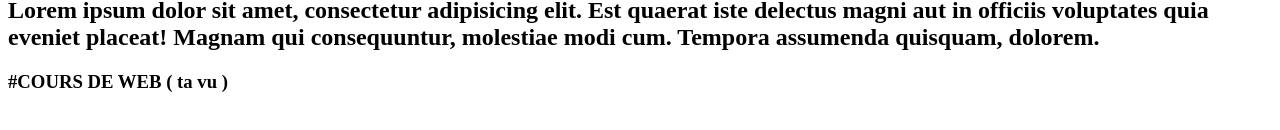
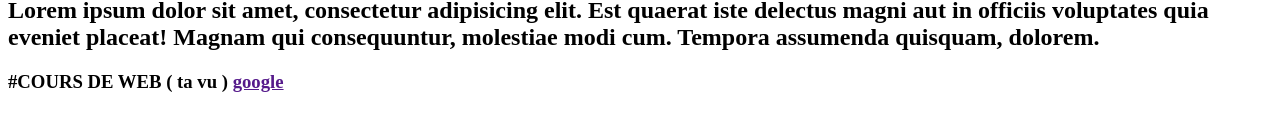
Before and after one commit to NAMADEUS/projettest, a plain HTML site: page index.html in a window 1280 px wide. Shown: the part 134-264 px from the top of the page. Drawn offline with Linux system fonts and the light colour scheme.

Commit message:
ajout d'un lien vers google

```diff
--- a/index.html
+++ b/index.html
@@ -11,3 +11,4 @@
 <h3>#COURS DE WEB ( ta vu )
 <body>
 </html>
+<a href="">google</a>
```
